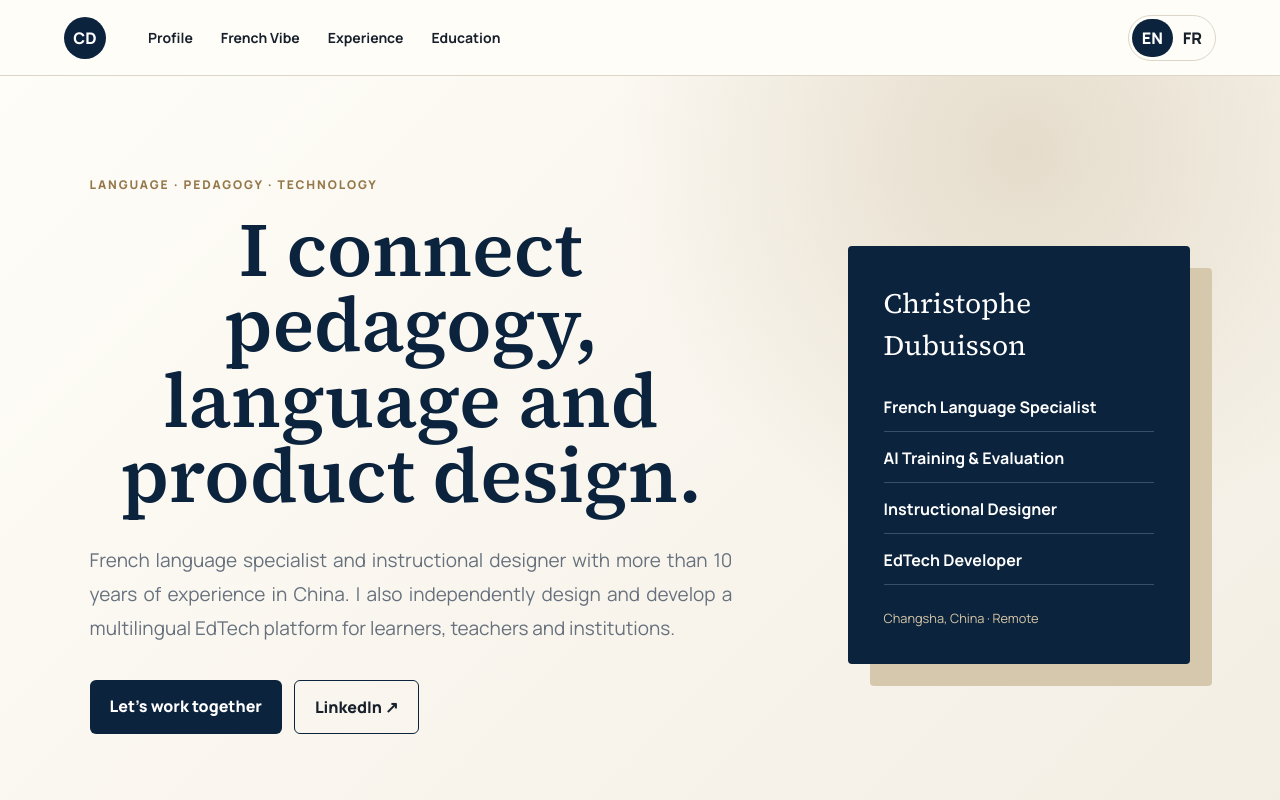
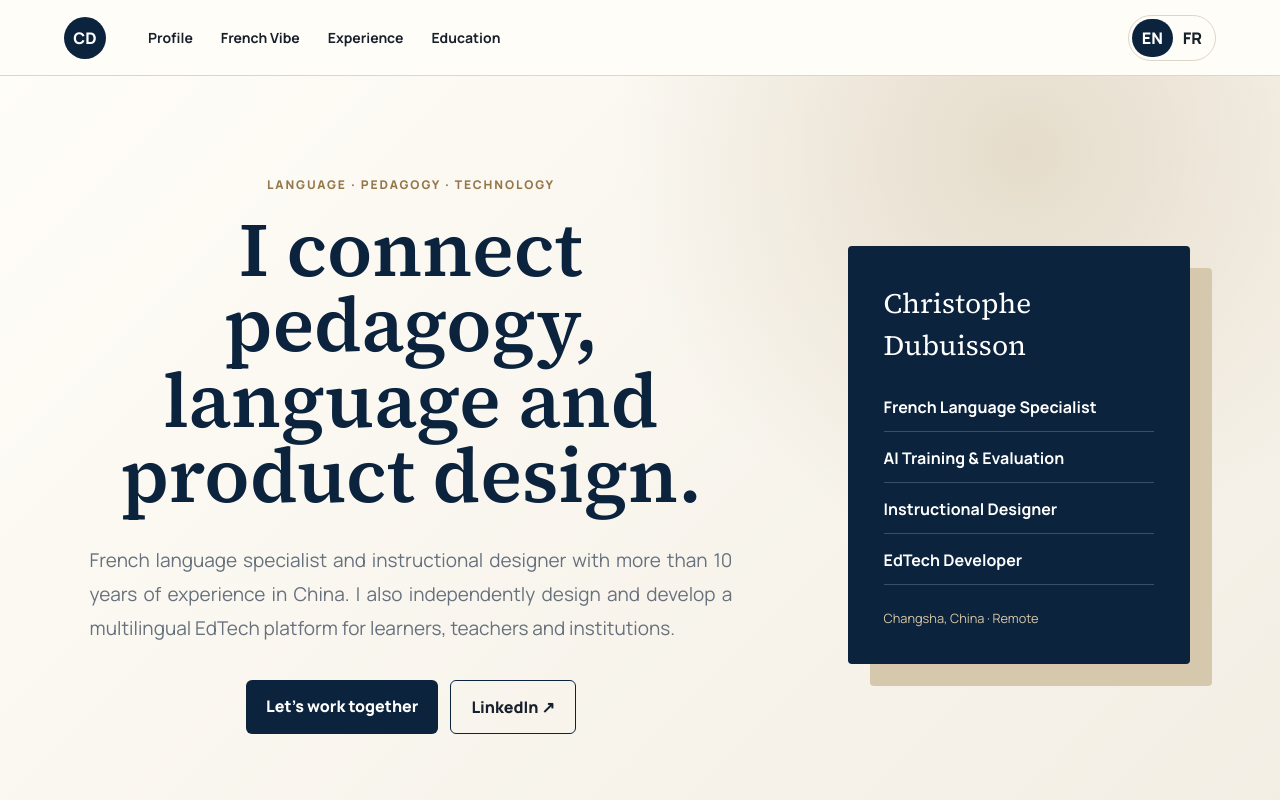
Before and after one commit to Chichi6625/christophe-dubuisson-portfolio, a Next.js app: page / in a window 1280 px wide. Shown: the top 800 px of the page. Built offline with nearby package versions, Linux system fonts and the light colour scheme.

Commit message:
Center hero eyebrow and actions

```diff
--- a/app/globals.css
+++ b/app/globals.css
@@ -106,6 +106,10 @@ a {
   color: #94784a;
 }
 
+.hero > div:first-child > .eyebrow {
+  text-align: center;
+}
+
 .hero h1 {
   font-family: var(--font-serif), serif;
   font-size: clamp(52px, 6vw, 92px);
@@ -130,6 +134,7 @@ a {
   display: flex;
   gap: 12px;
   margin-top: 34px;
+  justify-content: center;
 }
 
 .primary,
```
